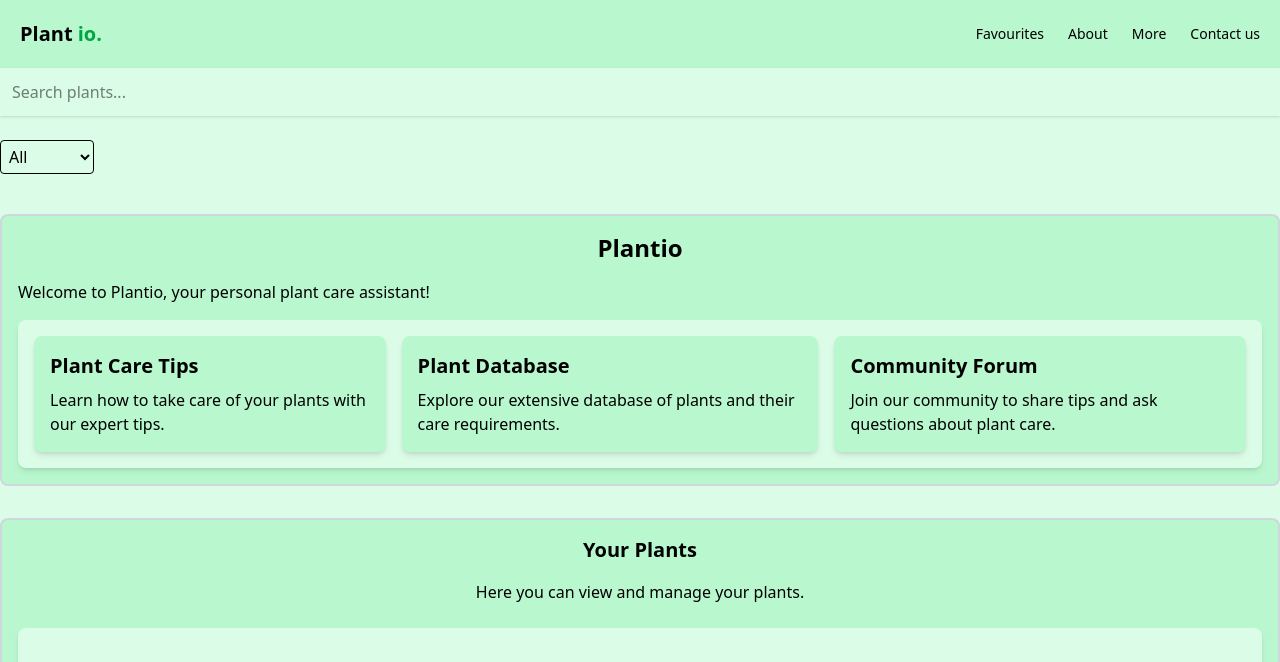
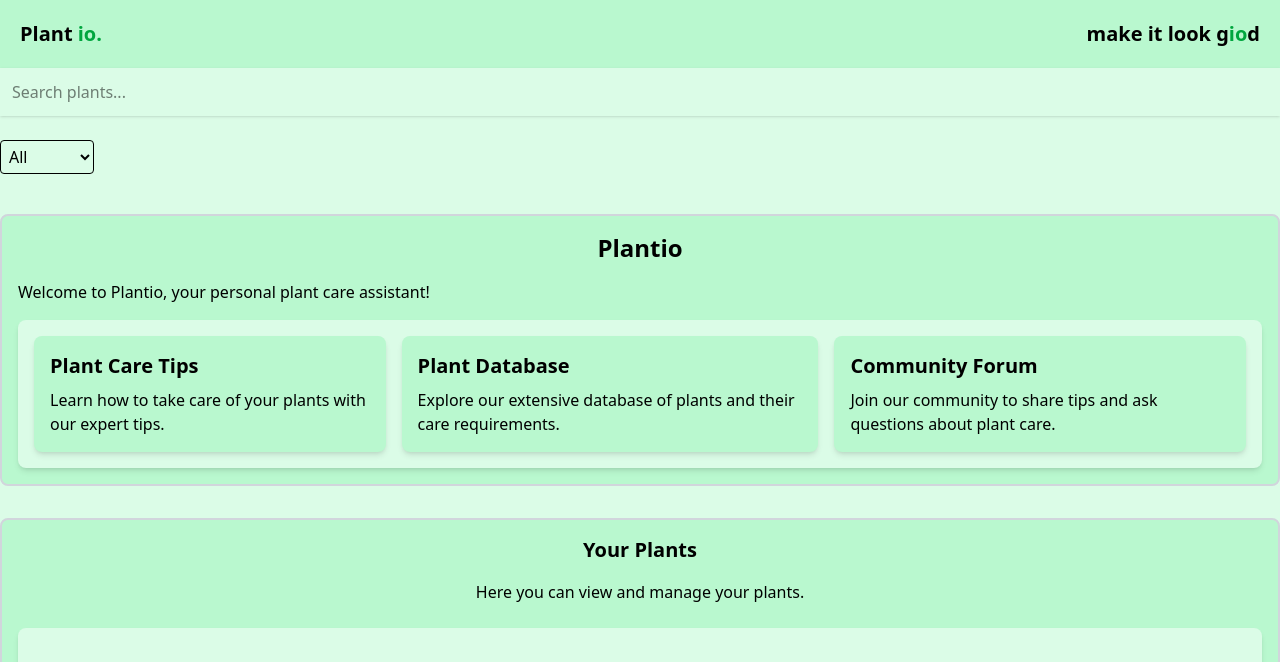
Before and after one commit to Bett-debug/Plantio-phase-1-project, a plain HTML site: page plantio.html in a window 1280 px wide. Shown: the top 662 px of the page. Drawn offline with nearby package versions, Linux system fonts and the light colour scheme.

Commit message:
added information to the header

```diff
--- a/plantio.html
+++ b/plantio.html
@@ -9,7 +9,9 @@
 <body class="bg-green-100">
     <!-- header -->
 
-    <nav class="flex items-center justify-between p-5 bg-green-200 shadow-md text-sm font-medium"><div class="text-xl font-bold">Plant <span class="text-green-600">io.</span></div><ul class="flex space-x-6"><li><a href="#" class="hover:text-green-600">Favourites</a></li><li><a href="#" class="hover:text-green-600">About</a></li><li><a href="#" class="hover:text-green-600">More</a></li><li><a href="#" class="hover:text-green-600">Contact us</a></li></ul></nav>
+    <nav class="flex items-center justify-between p-5 bg-green-200 shadow-md text-sm font-medium"><div class="text-xl font-bold">Plant <span class="text-green-600">io.</span></div>
+    <p class="font-semibold text-xl ">make it look g<span class="text-green-600" >io</span>d</p>
+    </nav>
 
                   <!-- search bar -->
      <div class="mb-6 bg-green-100 flex"><input type="text" id="searchInput" placeholder="Search plants..." class="w-full  p-3 shadow-sm" /></div>
```
